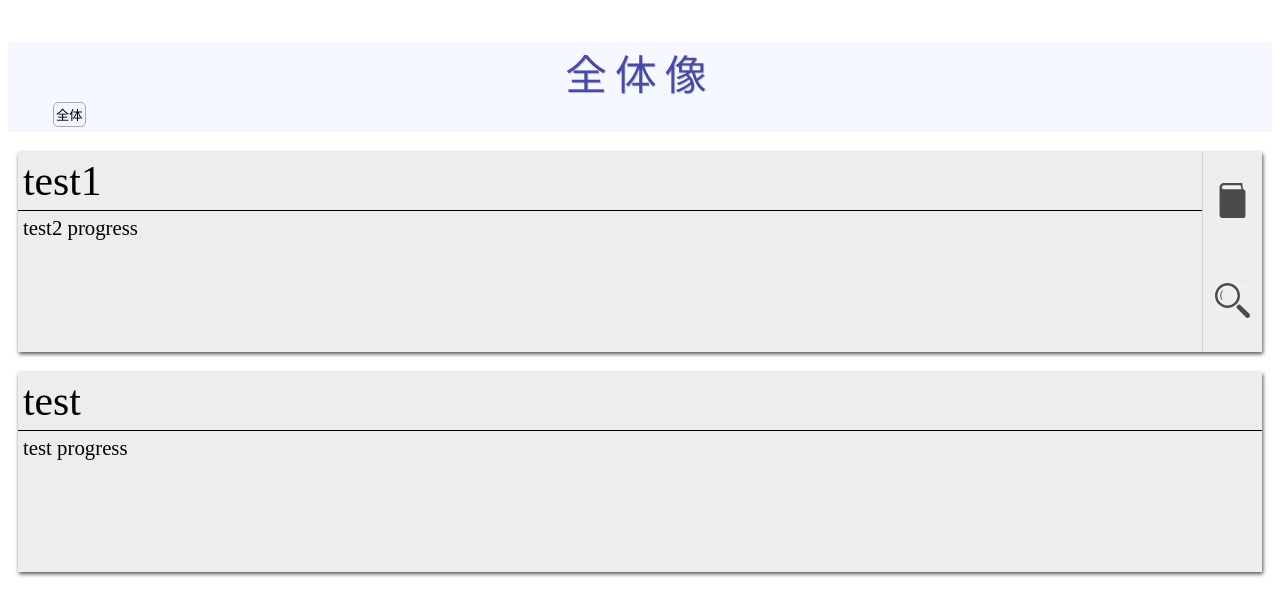
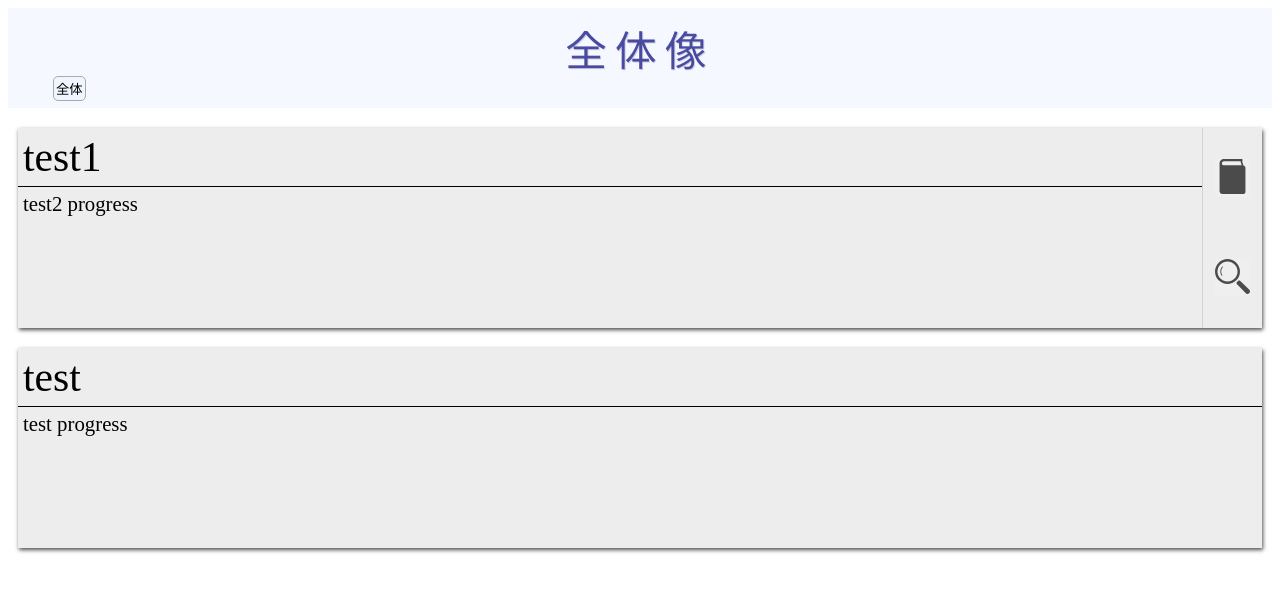
Before and after one commit to qwertyhoge/ygg_trpg_explain, a React app: page / in a window 1280 px wide. Shown: the top 616 px of the page. Built offline with nearby package versions, Linux system fonts and the light colour scheme; the HTML template or start-up script is replaced by a standard one.

Commit message:
added top padding of header

```diff
--- a/src/AppHeader.jsx
+++ b/src/AppHeader.jsx
@@ -2,11 +2,12 @@ function AppHeader(props){
     const headerStyles = {
         background: '#f6f8ff',
         minHeight: '90px',
-        position: 'relative'
+        position: 'relative',
+        paddingTop: '10px'
     };
     const breadcrumbStyles = {
         position: 'absolute',
-        bottom: '3px'
+        bottom: '5px'
     };
 
     const pageTitleStyles = {
@@ -14,7 +15,8 @@ function AppHeader(props){
         fontSize: '2.6em',
         letterSpacing: '0.2em',
         color: '#3b3c98e8',
-        textShadow: '1px 1px #ccd2e4'
+        textShadow: '1px 1px #ccd2e4',
+        margin: '0px'
     }
 
     return (
```
